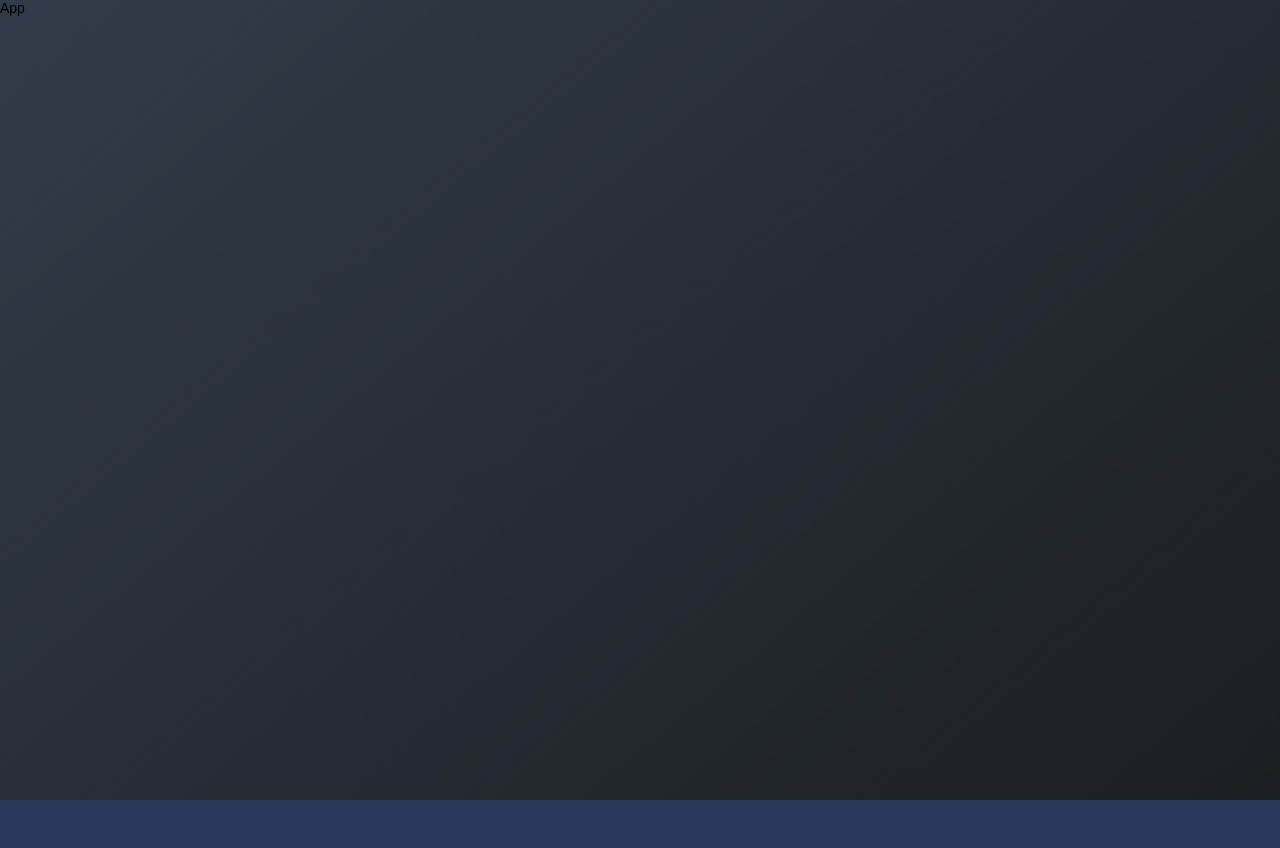
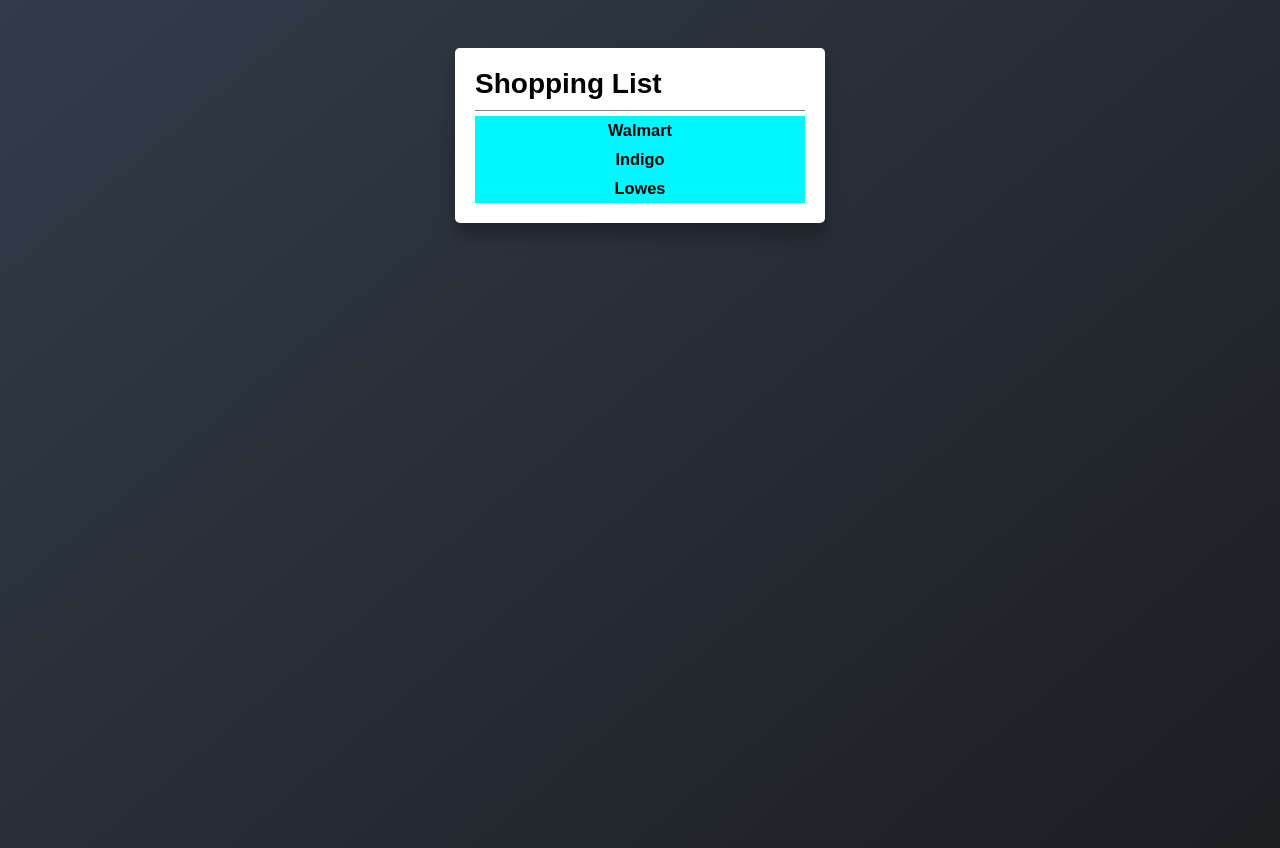
Before and after one commit to surajsht/drag-and-drop-tut, a React (Vite) app: page / in a window 1280 px wide. Before the commit the page ends 800 px from the top, so only its background shows below. Built offline with nearby package versions, Linux system fonts and the light colour scheme.

Commit message:
initial data rendered

```diff
--- a/src/App.jsx
+++ b/src/App.jsx
@@ -1,5 +1,30 @@
+import { useState } from "react";
+import { DATA } from "./Data";
+
 const App = () => {
-  return <div>App</div>;
+  let [stores, setStores] = useState(DATA);
+
+  return (
+    <div className="layout__wrapper">
+      <div className="card">
+        <div className="header">
+          <h1>Shopping List</h1>
+        </div>
+
+        <div>
+          {stores.map((store, idx) => {
+            return (
+              <div key={idx}>
+                <div className="store-container">
+                  <h3> {store.name} </h3>
+                </div>
+              </div>
+            );
+          })}
+        </div>
+      </div>
+    </div>
+  );
 };
 
 export default App;
```
